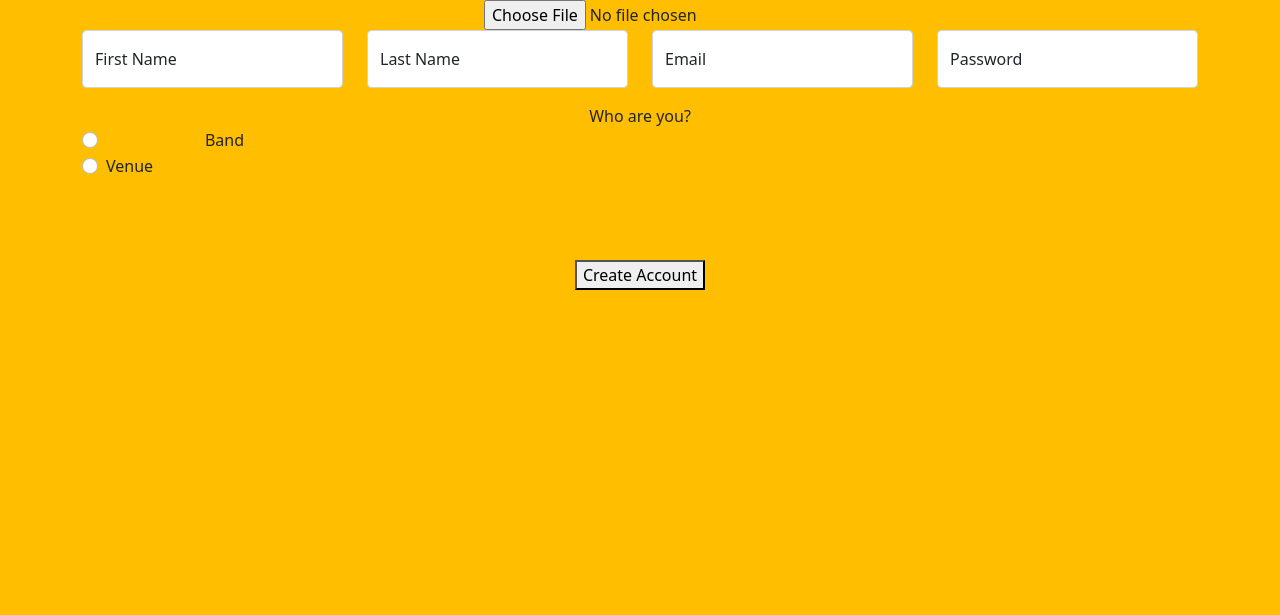
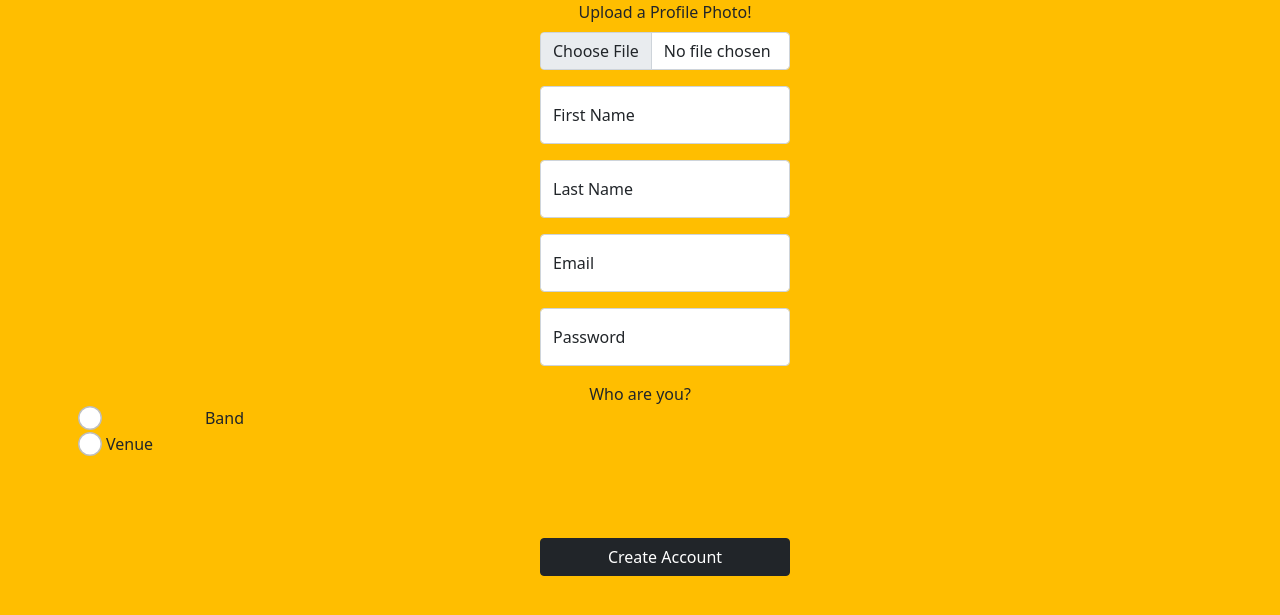
Before and after one commit to emmahilldeveloper/Giggogo-Web-App, a Flask app: page /signup in a window 1280 px wide. Shown: the top 615 px of the page. Run offline with Flask 2, Linux system fonts and the light colour scheme; data that the repository does not hold is empty.

Commit message:
Updated signup form styling.

```diff
--- a/static/css/styles.css
+++ b/static/css/styles.css
@@ -20,3 +20,13 @@
     bottom: 0;
     z-index: -1;
   }
+
+/* Nav Bar Styling */
+
+.navbar-toggler-icon {
+    color: black;
+}
+
+input[type=radio]{
+    transform:scale(1.5);
+  }
--- a/templates/signup.html
+++ b/templates/signup.html
@@ -3,40 +3,42 @@
 <body>
   <form action="/signup" method="POST" class="signup-form" name="signup-form">
       <!-- Profile Photo -->
-      <div class="profile-photo">
-          <input id="profile-photo-file" type="file" name="signup-profile-photo">
+    <div class="mx-auto" style="width: 200px;">
+      <div class="mb-3" name="profile-photo" style="width: 250px;">
+        <label for="profile-photo-file" class="form-label">Upload a Profile Photo!</label>
+        <input class="form-control" type="file" id="profile-photo-file">
+      </div>
     </div>
 
       <!-- User Details -->
-      <div class="container">
-          <div class="row">
+        <div class="mx-auto" style="width: 200px;">
           <div class="col-5 col-md-3 order-md-1">
-                  <div class="form-floating mb-3">
+              <div class="form-floating mb-3" style="width: 250px;">
                   <input class="form-control" id="floatingInput" type="text" name="signup-first-name" placeholder="First Name"/>
                   <label for="floatingInput">First Name</label>
               </div>
           </div>
           <div class="col-5 col-md-3 order-md-1">
-                  <div class="form-floating mb-3">
+              <div class="form-floating mb-3" style="width: 250px;">
                   <input class="form-control" id="floatingInput" type="text" name="signup-last-name" placeholder="Last Name"/>
                   <label for="floatingInput">Last Name</label>
               </div>
           </div>
               <div class="ccol-5 col-md-3 order-md-1">
-                  <div class="form-floating mb-3">
+              <div class="form-floating mb-3" style="width: 250px;">
                   <input class="form-control" id="floatingInput" type="email" name="signup-email" placeholder="Email"/>
                   <label for="floatingInput">Email</label>
               </div>
           </div>
           <div class="col-5 col-md-3 order-md-1">
-                  <div class="form-floating mb-3">
+              <div class="form-floating mb-3" style="width: 250px;">
                   <input class="form-control" id="floatingInput" type="password" name="signup-password" placeholder="Password"/>
                   <label for="floatingInput">Password</label>
               </div>
           </div>
         </div>
-      </div>
 
+      <!-- Band vs. Venue User Type -->
       <!-- Band vs. Venue User Type -->
       <div>Who are you?</div>
       <div class="container">
@@ -88,9 +90,9 @@
           <p><input style="display:none" type="text" id="create-venue-address" name="create-venue-address" placeholder="Venue Address"/></p>
           <p><input style="display:none" type="file" id="create-venue-logo" name="create-venue-logo" /></p>
 
-      <p>
-          <button type="submit">Create Account</button>
-      </p>
+        <div class="mx-auto" style="width: 200px;">
+          <button type="submit" class="btn btn-dark" style="width: 250px;">Create Account</button>
+        </div>
   </form>
   <script src="/static/js/signup.js"></script>
 </body>
```
Also changed, not shown: static/js/signup.js (+0 -28 lines). Lines whose indentation alone changed are shown as unchanged.
